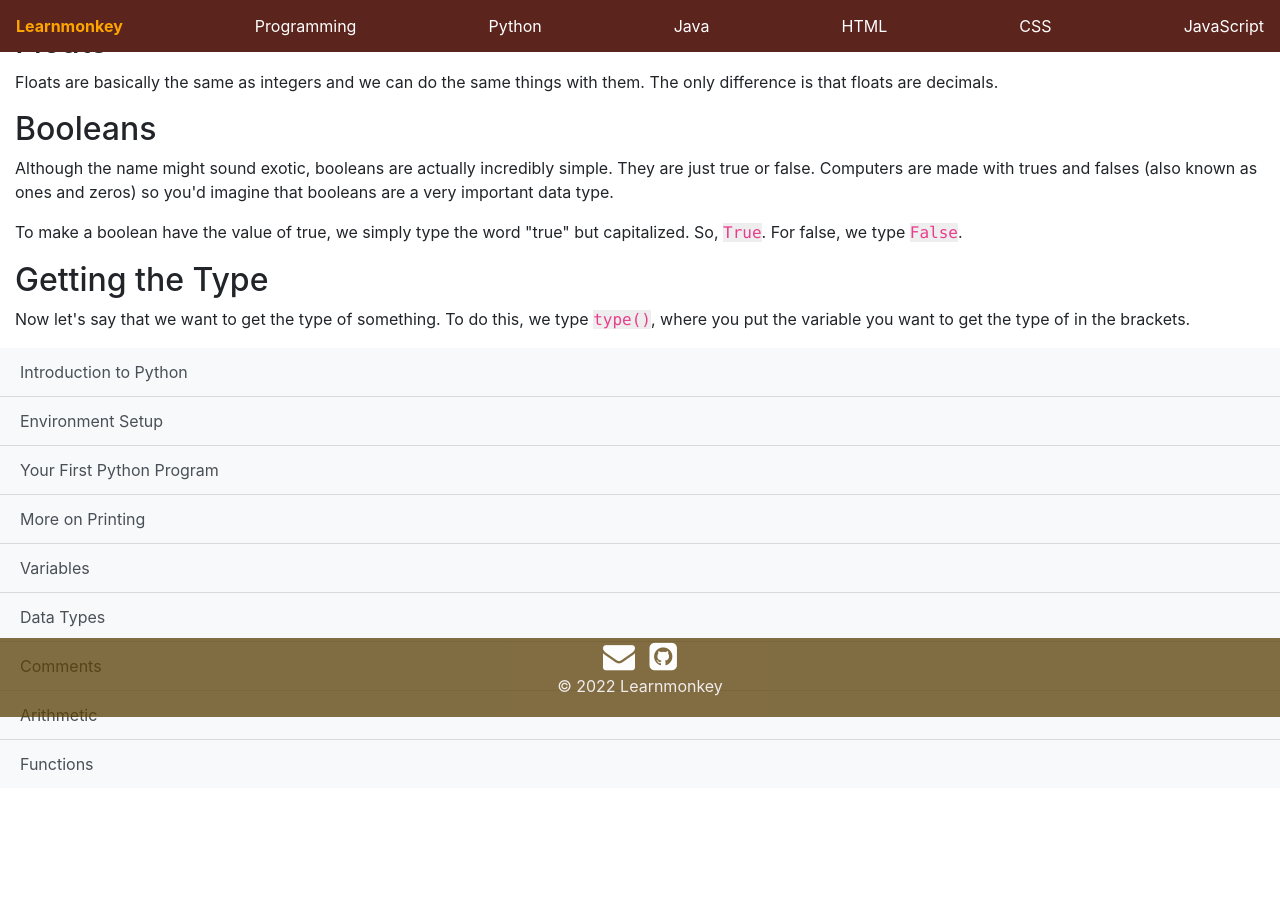
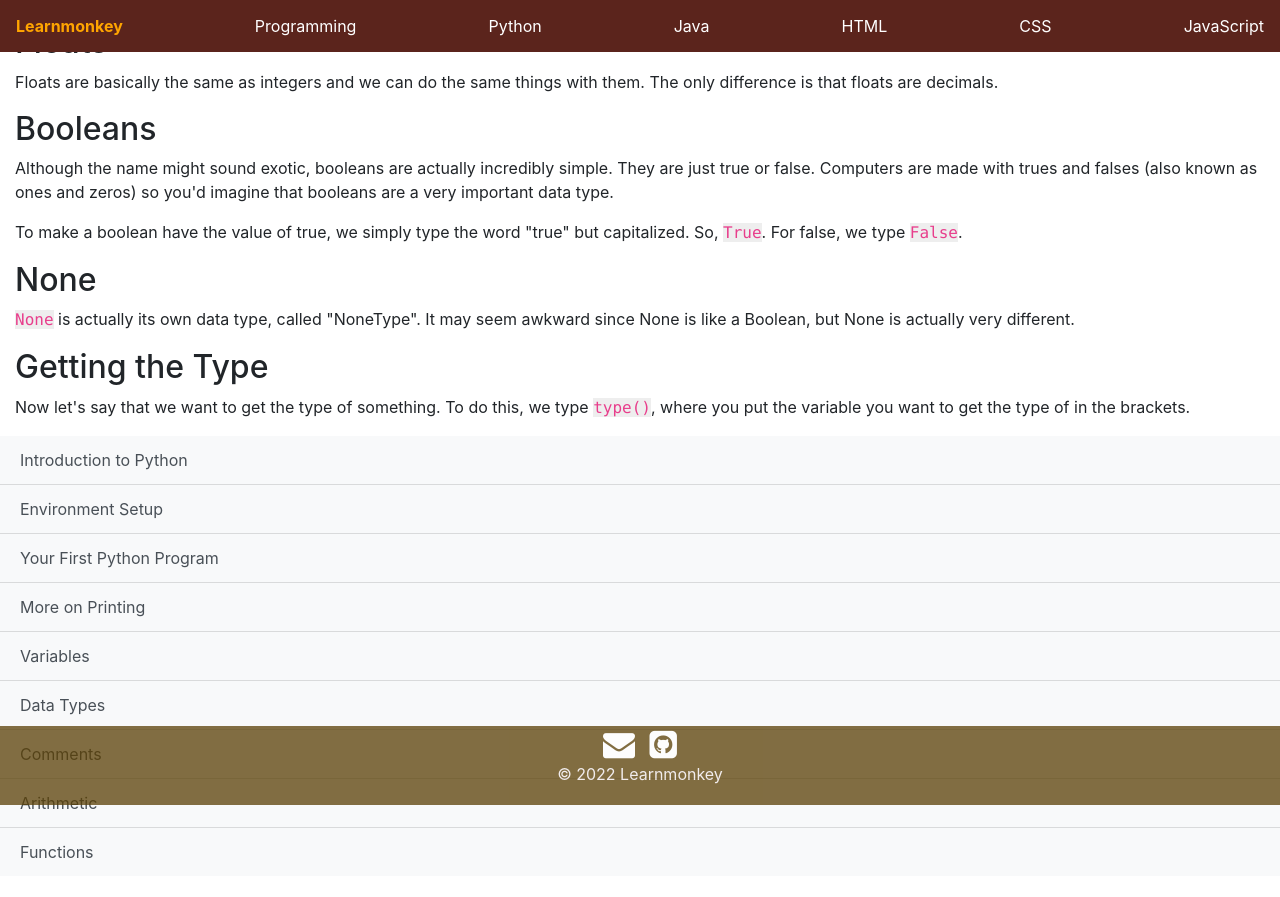
Before and after one commit to learnmonkey/learnmonkey.github.io, a Jekyll site: the page built from programming/python/data-types.html, in a window 1280 px wide and 900 px high, scrolled down 471 px. Shown: the top 897 px of the window. Built offline with Jekyll 4.4.1, drawn with Linux system fonts in a browser that asks for light colours.

Commit message:
dude @calgary34 you forgot NoneType........

```diff
--- a/programming/python/data-types.html
+++ b/programming/python/data-types.html
@@ -34,6 +34,11 @@ permalink: /programming/python/data-types/
 </section>
 
 <section>
+    <h2>None</h2>
+    <p><code>None</code> is actually its own data type, called "NoneType". It may seem awkward since None is like a Boolean, but None is actually very different.</p>
+</section>
+
+<section>
     <h2>Getting the Type</h2>
     <p>Now let's say that we want to get the type of something. To do this, we type <code>type()</code>, where you put the variable you want to get the type of in the brackets.</p>
 </section>
```
